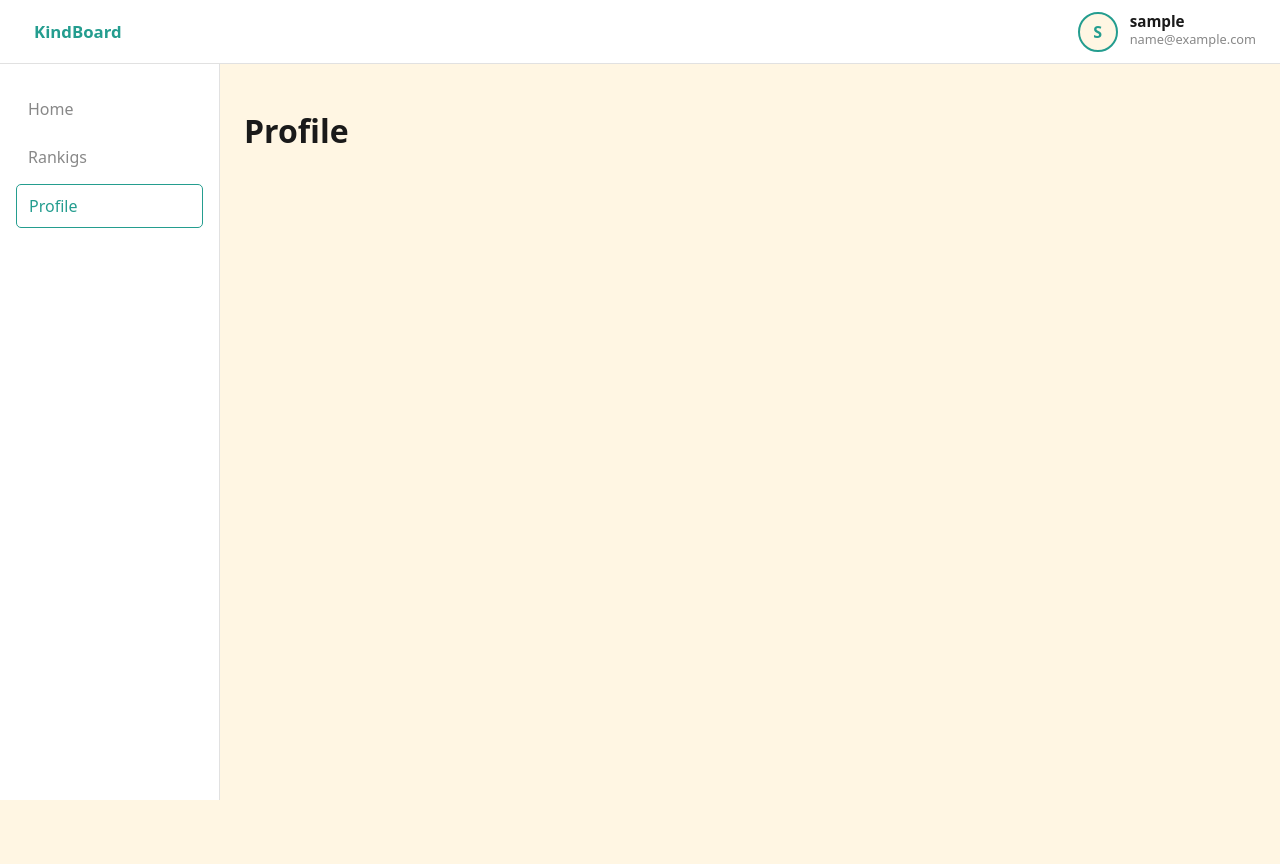
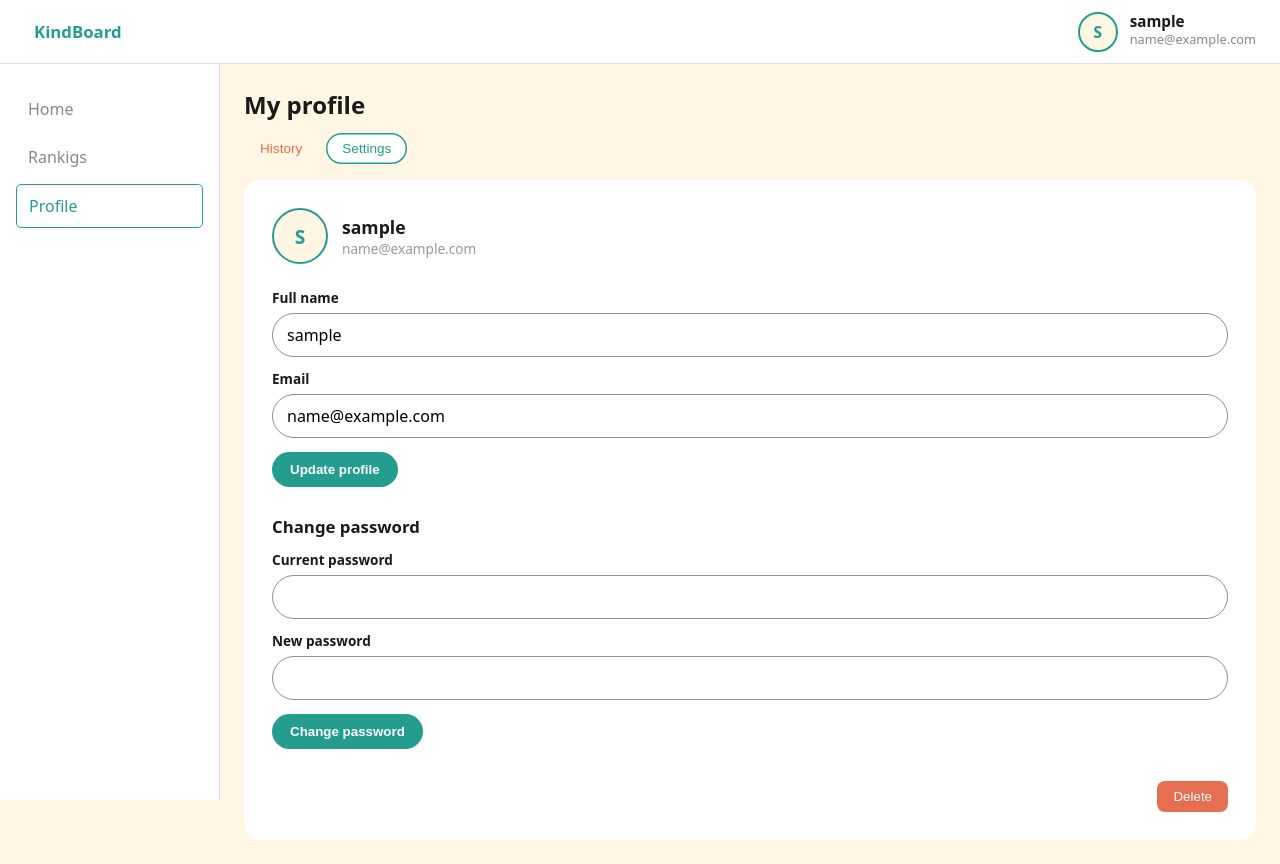
Before and after one commit to aaaaaaa8823/KindBoard, a React (Vite) app in the folder frontent/frontend/: page /profile in a window 1280 px wide. Before the commit the page ends 800 px from the top, so only its background shows below. Built offline with nearby package versions, Linux system fonts and the light colour scheme; sample sign-in values are in the browser's storage.

Commit message:
feat: add settings page for profile

```diff
--- a/frontent/frontend/src/api/users.ts
+++ b/frontent/frontend/src/api/users.ts
@@ -9,6 +9,42 @@ export type UserDto = {
     departmentName?: string | null;
 }
 
+export type UpdateUserPayload = {
+  username: string;
+  email: string;
+}
+
+
 export function fetchUsers(): Promise<UserDto[]> {
   return authFetch("/users");
 }
+
+export async function changePassword(data:{
+  currentPassword: string;
+  newPassword: string;
+}) {
+  const token = localStorage.getItem("token");
+  const res = await fetch("http://localhost:8080/api/users/me/password", {
+    method: "POST",
+    headers: {
+      "Content-Type": "application/json",
+      Authorization: `Bearer ${token}`,
+    },
+    body: JSON.stringify({
+      currentPassword: data.currentPassword,
+      newPassword: data.newPassword,
+    }),
+  });
+
+  if (!res.ok) {
+    const text = await res.text();
+    throw new Error(text || "Failed to change password");
+  }
+}
+
+export async function updateUser(id: number, data: UpdateUserPayload){
+  return authFetch(`/users/${id}`, {
+    method: "PUT",
+    body: JSON.stringify(data),
+  });
+}
--- /dev/null
+++ b/frontent/frontend/src/components/profile/HystoryPanel.tsx
@@ -0,0 +1,3 @@
+export default function HistoryPanel() {
+  return <p className="profile-placeholder">History coming next</p>;
+}
--- /dev/null
+++ b/frontent/frontend/src/components/profile/SettingsPanel.css
@@ -0,0 +1,114 @@
+.settings-header {
+  display: flex;
+  align-items: center;
+  gap: 14px;
+  margin-bottom: 24px;
+}
+
+.settings-avatar {
+  width: 56px;
+  height: 56px;
+  border-radius: 50%;
+  border: 2px solid #249d8f;
+  background: #fff6e3;
+  color: #249d8f;
+  display: flex;
+  align-items: center;
+  justify-content: center;
+  font-weight: 700;
+  font-size: 1.2rem;
+}
+
+.settings-name {
+  font-weight: 700;
+  font-size: 1.1rem;
+}
+
+.settings-email {
+  font-size: 0.85rem;
+  color: #999;
+}
+
+.settings-label {
+  display: block;
+  margin: 12px 0 6px;
+  font-size: 0.85rem;
+  font-weight: 600;
+}
+
+.settings-input {
+  width: 100%;
+  box-sizing: border-box;
+  padding: 10px 14px;
+  border: 1px solid #919191;
+  border-radius: 999px;
+  font: inherit;
+  outline: none;
+}
+
+.settings-subtitle {
+  margin: 28px 0 8px;
+  font-size: 1.05rem;
+}
+
+.btn-primary {
+  margin-top: 14px;
+  background: #249d8f;
+  color: #fff;
+  border: none;
+  border-radius: 999px;
+  padding: 10px 18px;
+  font-weight: 600;
+  cursor: pointer;
+}
+
+.settings-footer {
+  display: flex;
+  justify-content: flex-end;
+  margin-top: 32px;
+}
+
+.btn-danger {
+  background: #e76f51;
+  color: #fff;
+  border: none;
+  border-radius: 8px;
+  padding: 8px 16px;
+  cursor: pointer;
+}
+
+.settings-form {
+  width: 100%;
+  max-width: none;
+}
+
+.relogin-backdrop {
+  position: fixed !important;
+  inset: 0;
+  z-index: 9999;
+  background: rgba(0, 0, 0, 0.4);
+  display: flex;
+  align-items: center;
+  justify-content: center;
+}
+
+.relogin-modal {
+  background: #fff;
+  border-radius: 16px;
+  padding: 24px;
+  max-width: 360px;
+  width: 100%;
+  text-align: center;
+  box-shadow: 0 8px 30px rgba(0, 0, 0, 0.12);
+}
+
+.relogin-modal h3 {
+  margin: 0 0 8px;
+}
+
+.relogin-modal p {
+  margin: 0 0 20px;
+  color: #666;
+  font-size: 0.9rem;
+  line-height: 1.4;
+}
--- /dev/null
+++ b/frontent/frontend/src/components/profile/SettingsPanel.tsx
@@ -0,0 +1,178 @@
+import { useState } from "react";
+import "./SettingsPanel.css";
+import { useNavigate } from "react-router-dom";
+import { changePassword, updateUser } from "../../api/users";
+type Props = {
+  user: { id: number; username: string; email: string } | null;
+};
+
+export default function SettingsPanel({ user }: Props) {
+  const [username, setUsername] = useState(user?.username ?? "");
+  const [email, setEmail] = useState(user?.email ?? "");
+  const [currentPassword, setCurrentPassword] = useState("");
+  const [newPassword, setNewPassword] = useState("");
+  const [message, setMessage] = useState<string | null>(null);
+  const [error, setError] = useState<string | null>(null);
+  const [reloginOpen, setReloginOpen] = useState(false);
+  const navigate = useNavigate();
+
+  const initial = (user?.username ?? "?").charAt(0).toUpperCase();
+
+  async function handleUpdateProfile(e: React.SyntheticEvent) {
+    e.preventDefault();
+    setError(null);
+    setMessage(null);
+
+    if(!user?.id){
+        setError("Not logged in");
+        return;
+    }
+
+    await updateUser(user.id, {
+  username: username.trim(),
+  email: email.trim(),
+});
+
+console.log("UPDATE OK", {
+  propEmail: user.email,
+  formEmail: email,
+});
+
+setReloginOpen(true); // всегда, для проверки
+return;
+
+//     try {
+//         await updateUser(user.id, {
+//         username: username.trim(),
+//         email: email.trim(),
+//     });
+
+//   const emailChanged =
+//     email.trim().toLowerCase() !== (user.email ?? "").toLowerCase();
+
+//   const next = {
+//     ...user,
+//     id: user.id,
+//     username: username.trim(),
+//     email: email.trim(),
+//   };
+//   localStorage.setItem("user", JSON.stringify(next));
+//   window.dispatchEvent(new Event("user-updated"));
+
+//   if (emailChanged) {
+//     setReloginOpen(true);
+//     return;
+//   }
+
+//   setMessage("Profile updated");
+// } catch (err) {
+//   setError(err instanceof Error ? err.message : "Update failed");
+// }
+}
+
+function confirmRelogin() {
+  localStorage.removeItem("token");
+  localStorage.removeItem("user");
+  setReloginOpen(false);
+  navigate("/login");
+}
+
+  async function handleChangePassword(e: React.SyntheticEvent) {
+    e.preventDefault();
+    setError(null);
+    setMessage(null);
+
+    try{
+        await changePassword({
+            currentPassword,
+            newPassword
+        });
+
+        setMessage("Password updated");
+
+    }catch(err){
+        setError(err instanceof Error ? err.message : "Failed");
+    }
+  }
+
+  return (
+    <div className="settings-panel">
+        {reloginOpen && (
+  <div className="relogin-backdrop">
+    <div className="relogin-modal" role="dialog">
+      <h3>Email updated</h3>
+      <p>
+        For security you need to sign in again with your new email.
+      </p>
+      <button type="button" className="btn-primary" onClick={confirmRelogin}>
+        Go to sign in
+      </button>
+    </div>
+  </div>
+)}
+      <div className="settings-header">
+        <div className="settings-avatar">{initial}</div>
+        <div>
+          <div className="settings-name">{username ?? "User"}</div>
+          <div className="settings-email">{email ?? ""}</div>
+        </div>
+      </div>
+
+      <form className="settings-form" onSubmit={handleUpdateProfile}>
+        <label className="settings-label">Full name</label>
+        <input
+          className="settings-input"
+          value={username}
+          onChange={(e) => setUsername(e.target.value)}
+        />
+
+        <label className="settings-label">Email</label>
+        <input
+          className="settings-input"
+          type="email"
+          value={email}
+          onChange={(e) => setEmail(e.target.value)}
+        />
+
+        <button type="submit" className="btn-primary">
+          Update profile
+        </button>
+      </form>
+
+      <h3 className="settings-subtitle">Change password</h3>
+
+      <form className="settings-form" onSubmit={handleChangePassword}>
+        <label className="settings-label">Current password</label>
+        <input
+          className="settings-input"
+          type="password"
+          value={currentPassword}
+          onChange={(e) => setCurrentPassword(e.target.value)}
+          autoComplete="current-password"
+        />
+
+        <label className="settings-label">New password</label>
+        <input
+          className="settings-input"
+          type="password"
+          value={newPassword}
+          onChange={(e) => setNewPassword(e.target.value)}
+          autoComplete="new-password"
+        />
+
+        <button type="submit" className="btn-primary">
+          Change password
+        </button>
+      </form>
+
+      <div className="settings-footer">
+        <button type="button" className="btn-danger">
+          Delete
+        </button>
+      </div>
+
+      {message && <p className="settings-ok">{message}</p>}
+      {error && <p className="settings-error">{error}</p>}
+    </div>
+  );
+}
--- a/frontent/frontend/src/pages/ProfilePage.tsx
+++ b/frontent/frontend/src/pages/ProfilePage.tsx
@@ -1,3 +1,51 @@
+import { useMemo, useState } from "react";
+import SettingsPanel from "../components/profile/SettingsPanel";
+import HistoryPanel from "../components/profile/HystoryPanel";
+import "./css/ProfilePage.css";
+
+type Tab = "history" | "settings";
+
+function getStoreUser(){
+  try{
+    const raw = localStorage.getItem("user");
+    if(!raw) return null;
+
+    return JSON.parse(raw) as {
+      id: number;
+      username: string;
+      email: string;
+    }
+  }catch {
+    return null;
+  }
+}
+
 export default function ProfilePage() {
-  return <h1>Profile</h1>;
+  const [tab, setTab] = useState<Tab>("settings");
+  const user = useMemo(() => getStoreUser(), []);
+
+  return(
+    <div className="profile-page">
+      <h1 className="profile-title">My profile</h1>
+
+      <div className="profile-tabs">
+        <button type="button"
+        className={tab === "history" ? "profile-tab active" : "profile-tab"}
+        onClick={() => setTab("history")}>
+        History
+        </button>
+
+        <button type="button"
+          className={tab === "settings" ? "profile-tab active" : "profile-tab"}
+          onClick={() => setTab("settings")}>
+          Settings
+        </button>
+      </div>
+
+      <div className="profile-panel">
+        {tab === "settings" && <SettingsPanel user={user} />}
+        {tab === "history" && <HistoryPanel />}
+      </div>
+    </div>
+  );
 }
--- /dev/null
+++ b/frontent/frontend/src/pages/css/ProfilePage.css
@@ -0,0 +1,41 @@
+.profile-page {
+  width: 100%;
+  max-width: none;
+  box-sizing: border-box;
+}
+
+.profile-title {
+  margin: 0 0 12px;
+  font-size: 1.5rem;
+  font-weight: 700;
+}
+
+.profile-tabs {
+  display: flex;
+  gap: 8px;
+  margin-bottom: 16px;
+}
+
+.profile-tab {
+  border: none;
+  border-radius: 999px;
+  padding: 8px 16px;
+  font-size: 0.85rem;
+  cursor: pointer;
+  background: #fff6e3;
+  color: #e76f51;
+}
+
+.profile-tab.active {
+  background: #fff;
+  color: #249d8f;
+  box-shadow: inset 0 0 0 1.5px #249d8f;
+}
+
+.profile-panel {
+  background: #fff;
+  border-radius: 16px;
+  padding: 28px;
+  width: 100%;
+  box-sizing: border-box;
+}
```
